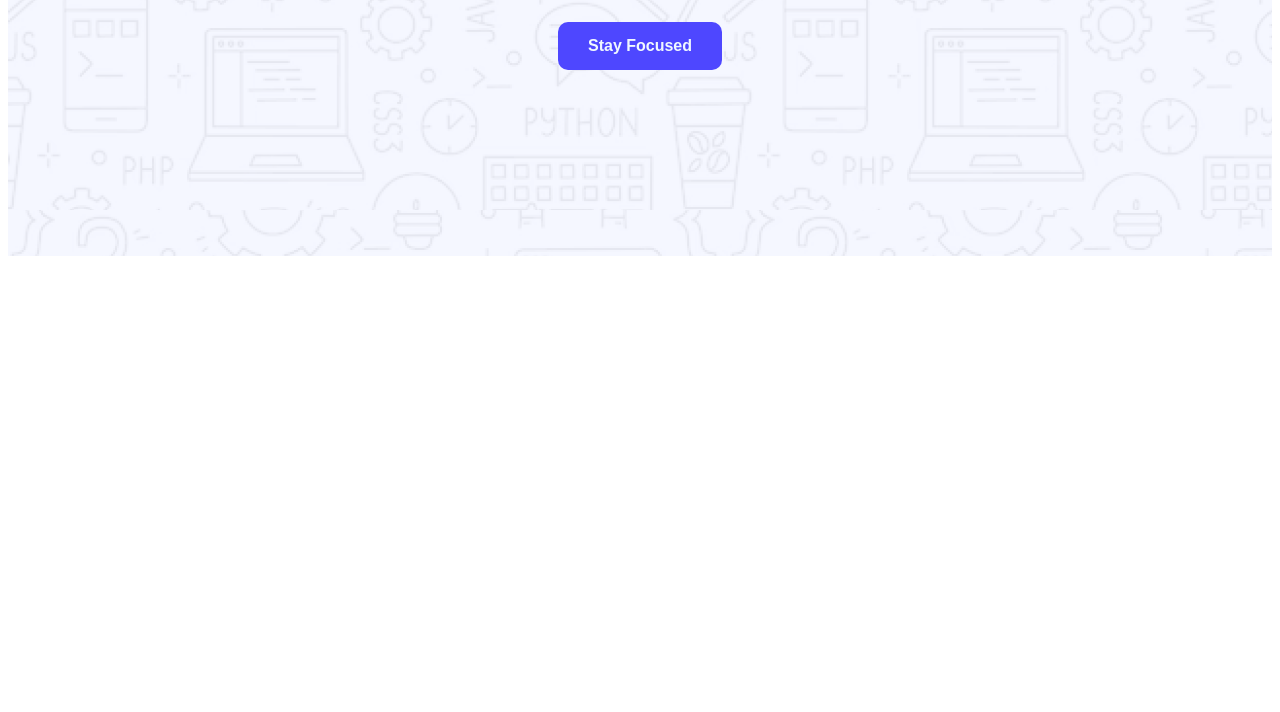
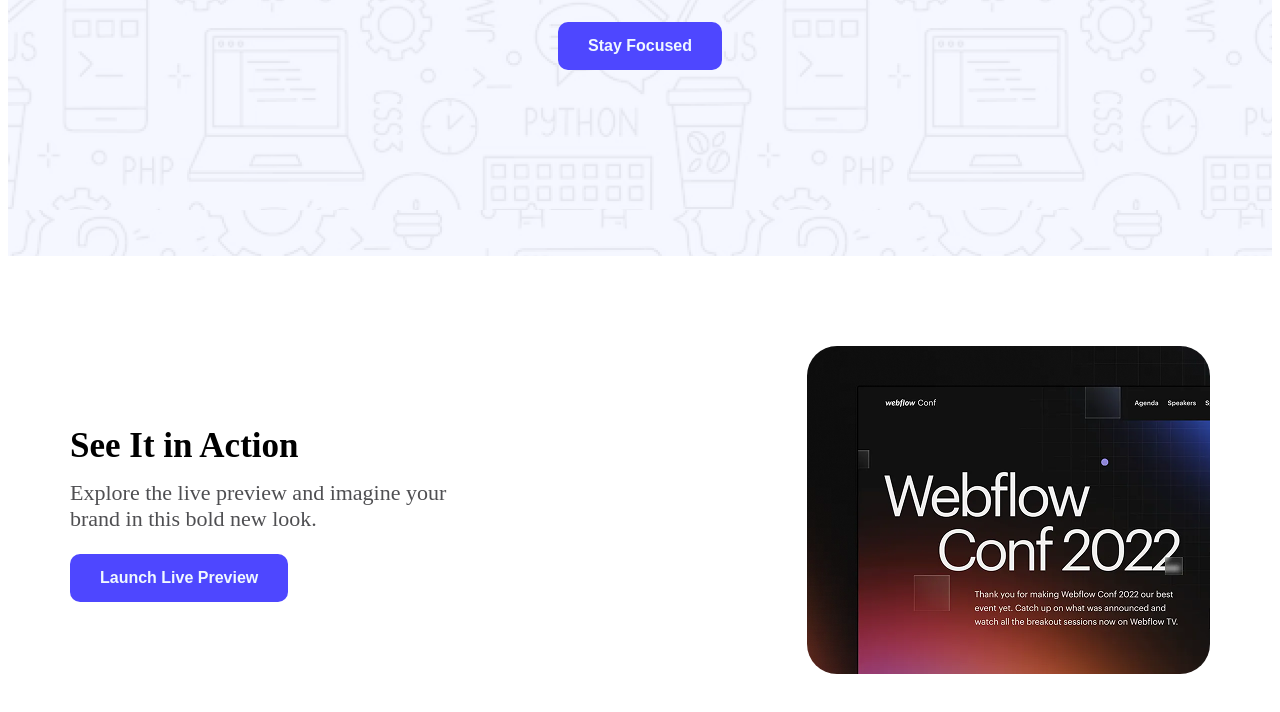
Before and after one commit to abidmymbd/abid-first-assign, a plain HTML site: page index.html in a window 1280 px wide. Shown: the part 442-1154 px from the top of the page. Before the commit the page ends 800 px from the top, so only its background shows below. Drawn offline with Linux system fonts and the light colour scheme.

Commit message:
added action section

```diff
--- a/index.html
+++ b/index.html
@@ -21,6 +21,17 @@
 
     <main>
 
+        <div class="action">
+            <div class="action-text">
+                <h2>See It in Action</h2>
+                <p>Explore the live preview and imagine your brand in this bold new look.</p>
+                <button>Launch Live Preview</button>
+            </div>
+            <div class="action-image">
+                <img src="./images/wc-mini.png" alt="">
+            </div>
+        </div>
+
     </main>
 
     <footer>
--- a/style.css
+++ b/style.css
@@ -52,3 +52,40 @@
         border: none;
         margin-top: 25px;
 }
+/* Mian */
+main{
+    max-width: 1140px;
+    margin: 0 auto;
+}
+
+/* Action */
+.action{
+    display: flex;
+    justify-content: space-between;
+    margin: 90px 0;
+}
+.action-text{
+    max-width: 430px;
+    margin-top: 80px;
+}
+.action-text h2{
+    font-size: 35px;
+}
+.action-text p{
+    font-size: 22px;
+    color: #4f4f52;
+    margin-top: -15px;
+}
+.action-text button{
+        font-size: 16px;
+        color: aliceblue;
+        background-color: #4E47FF;
+        font-weight: bold;
+        padding: 15px 30px;
+        border-radius: 10px;
+        border: none;
+}
+.action-image img{
+    width: 100%;
+    border-radius: 30px;
+}
```
Also changed, not shown: images/wc-mini.png (added).
